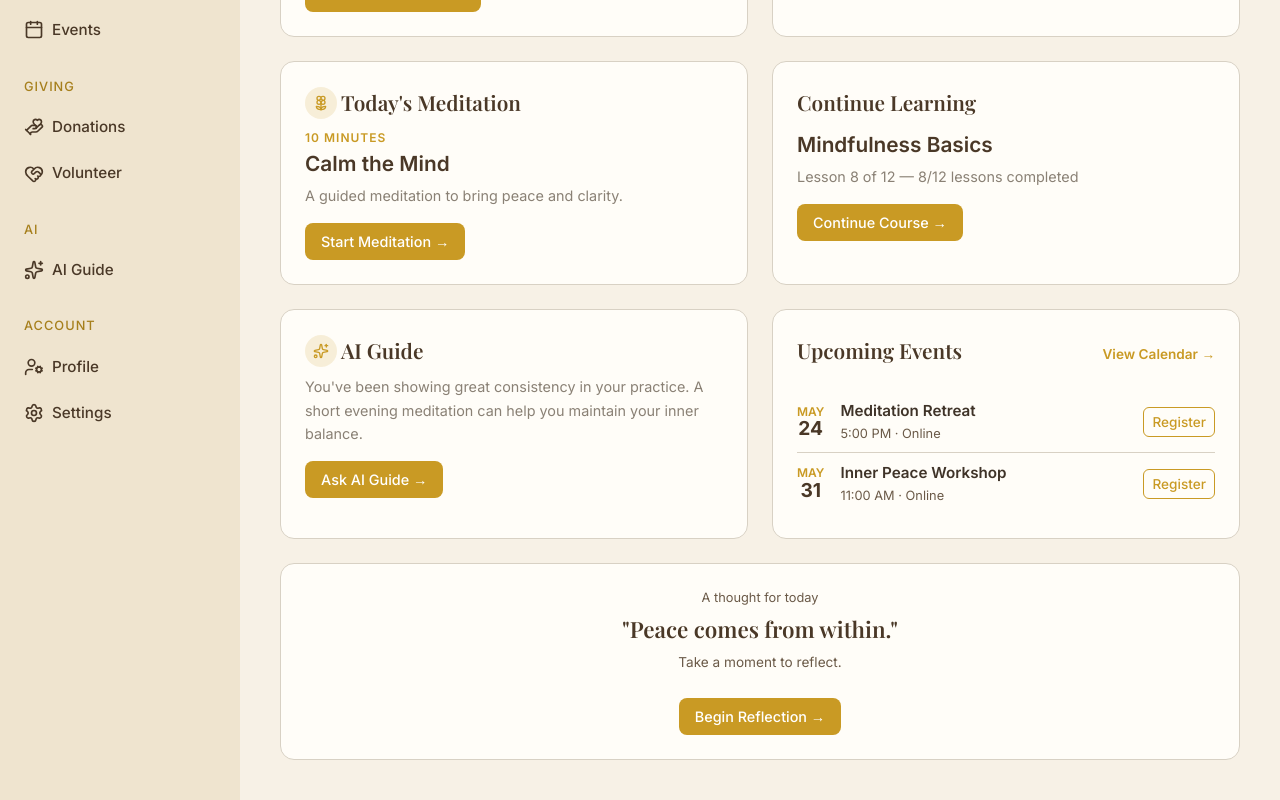
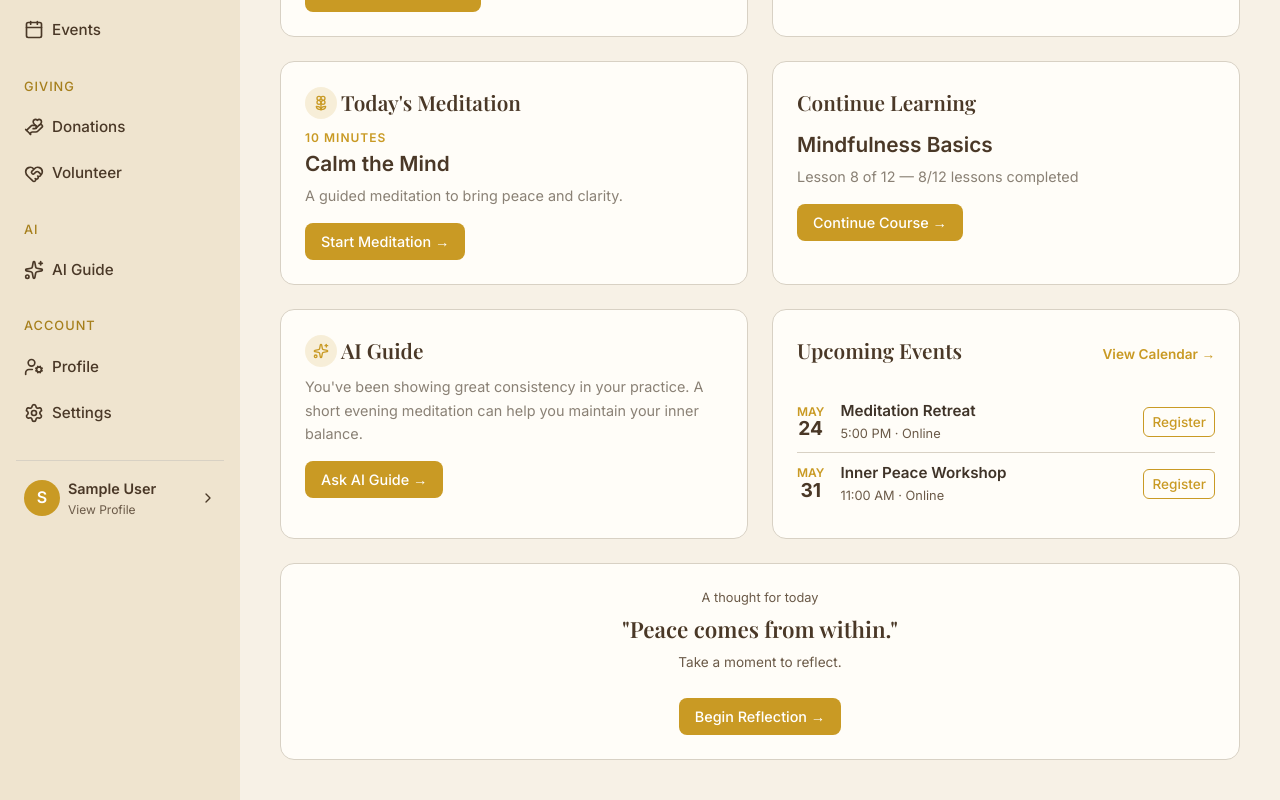
Before and after one commit to sanikadusad/integrated-spiritual-website, a React (Vite) app: page /dashboard in a window 1280 px wide. Shown: the part 651-1451 px from the top of the page. Built offline with nearby package versions, Linux system fonts and the light colour scheme; no server answers; sample sign-in values are in the browser's storage.

Commit message:
feat: add sidebar profile footer to Dashboard

```diff
--- a/src/components/DashboardSidebar/DashboardSidebar.css
+++ b/src/components/DashboardSidebar/DashboardSidebar.css
@@ -46,3 +46,45 @@
   .dash-sidebar-link-active {
     background-color: #ebd7b5;
   }
+
+  .dash-sidebar-profile-footer {
+    display: flex;
+    align-items: center;
+    gap: var(--spacing-sm);
+    margin: var(--spacing-lg) var(--spacing-md) 0;
+    padding: var(--spacing-sm);
+    border-top: 1px solid var(--color-border);
+    padding-top: var(--spacing-md);
+    color: var(--color-secondary);
+  }
+
+  .dash-sidebar-profile-avatar {
+    width: 36px;
+    height: 36px;
+    border-radius: 50%;
+    background-color: var(--color-primary);
+    color: #fff;
+    display: flex;
+    align-items: center;
+    justify-content: center;
+    font-weight: 600;
+    flex-shrink: 0;
+  }
+
+  .dash-sidebar-profile-info {
+    flex: 1;
+    min-width: 0;
+  }
+
+  .dash-sidebar-profile-name {
+    font-size: 0.9rem;
+    font-weight: 600;
+    white-space: nowrap;
+    overflow: hidden;
+    text-overflow: ellipsis;
+  }
+
+  .dash-sidebar-profile-link {
+    font-size: 0.75rem;
+    color: var(--color-text-muted);
+  }
--- a/src/components/DashboardSidebar/DashboardSidebar.tsx
+++ b/src/components/DashboardSidebar/DashboardSidebar.tsx
@@ -1,5 +1,7 @@
 import { NavLink } from 'react-router-dom';
+import { ChevronRight } from 'lucide-react';
 import type { LucideIcon } from 'lucide-react';
+import { useAuth } from '@/hooks/useAuth';
 import logo from '@/assets/logo.png';
 import './DashboardSidebar.css';
 
@@ -20,6 +22,8 @@ interface DashboardSidebarProps {
 }
 
 const DashboardSidebar = ({ portalLabel, sections }: DashboardSidebarProps) => {
+  const { user } = useAuth();
+
   return (
     <aside className="dash-sidebar">
       <img src={logo} alt="" className="dash-sidebar-logo" />
@@ -42,7 +46,14 @@ const DashboardSidebar = ({ portalLabel, sections }: DashboardSidebarProps) => {
         </div>
       ))}
 
-
+      <NavLink to="/dashboard/profile" className="dash-sidebar-profile-footer">
+        <div className="dash-sidebar-profile-avatar">{user?.name?.[0]?.toUpperCase()}</div>
+        <div className="dash-sidebar-profile-info">
+          <p className="dash-sidebar-profile-name">{user?.name}</p>
+          <p className="dash-sidebar-profile-link">View Profile</p>
+        </div>
+        <ChevronRight size={16} />
+      </NavLink>
     </aside>
   );
 };
```
